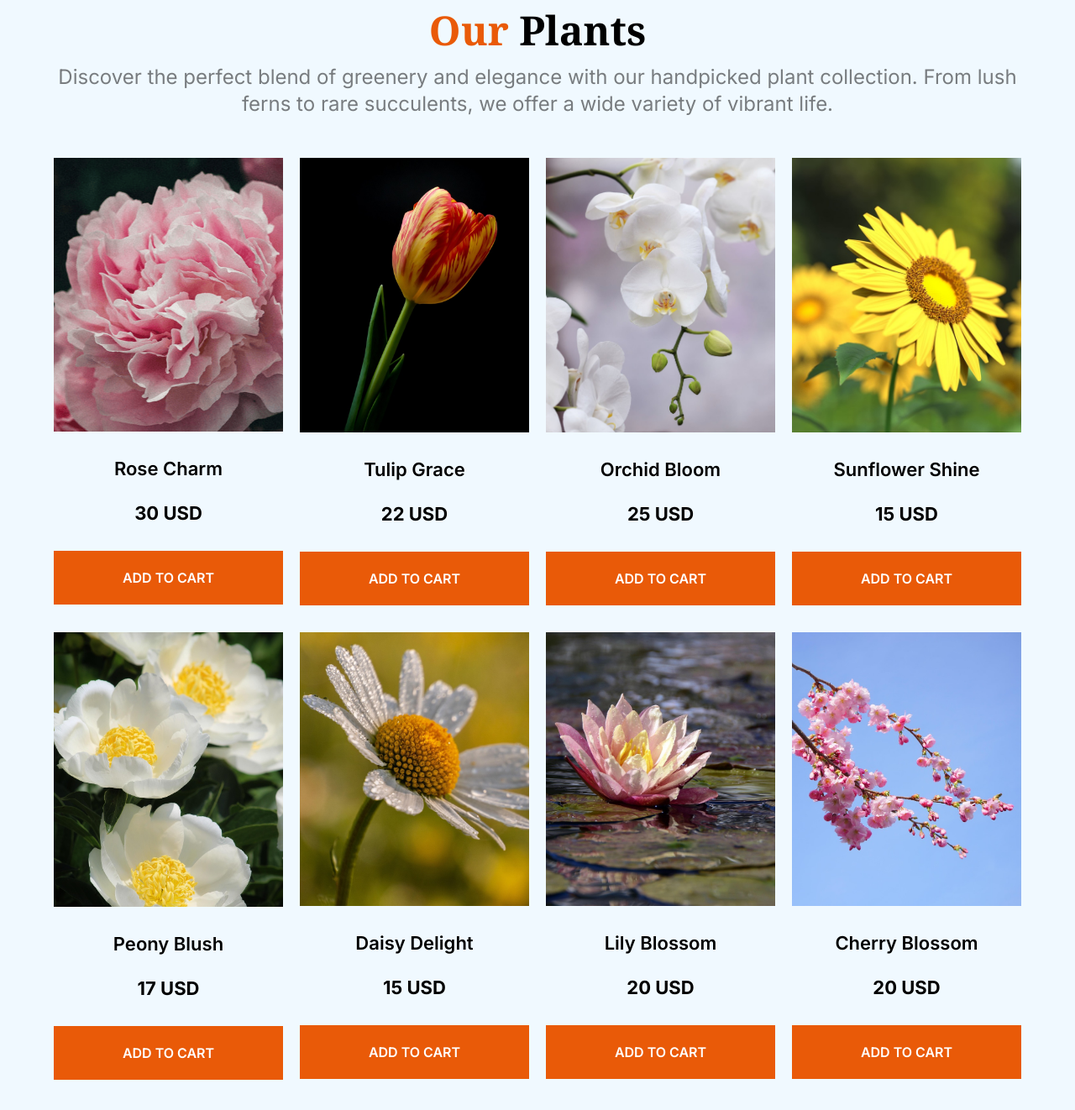
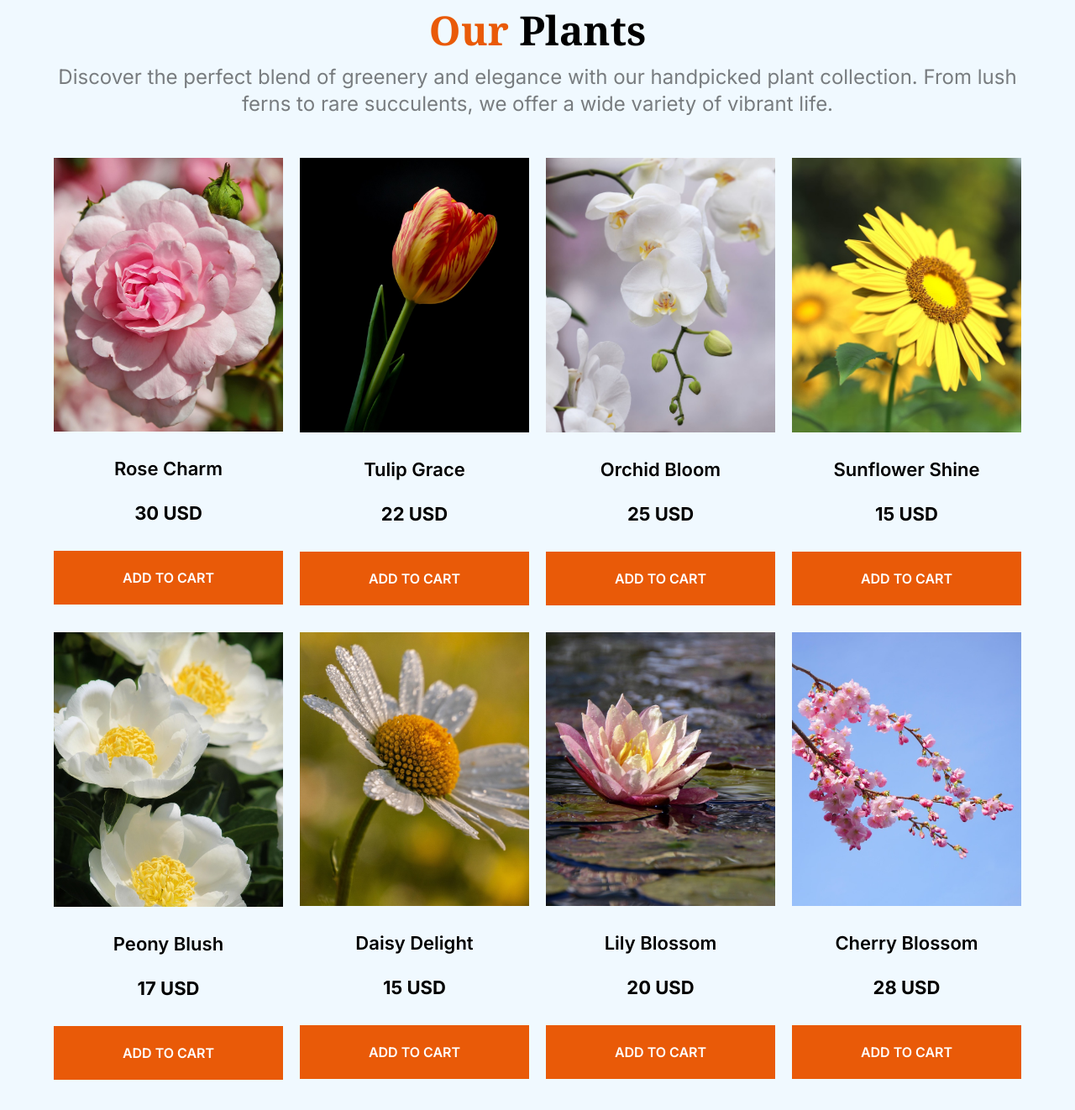
Before and after one commit to md-sh-shuvo/Responsive-Flowers, a plain HTML site: page index.html in a window 1280 px wide. Shown: the part 783-2105 px from the top of the page at 84% size. Drawn offline with nearby package versions, Linux system fonts and the light colour scheme.

Commit message:
finishing touch

```diff
--- a/index.html
+++ b/index.html
@@ -85,7 +85,7 @@
           <div class="space-y-7">
             <img
               class="w-full"
-              src="assets/rose-blossom.png"
+              src="assets/rose-charm2.png"
               alt="available flower plants in our store"
             />
             <div class="space-y-2 md:space-y-5">
@@ -209,7 +209,7 @@
             />
             <div class="space-y-2 md:space-y-5">
               <p class="md:text-[22px] font-semibold">Cherry Blossom</p>
-              <p class="md:text-[22px] font-bold">20 USD</p>
+              <p class="md:text-[22px] font-bold">28 USD</p>
             </div>
             <button
               onclick="alertMessage()"
```
Also changed, not shown: assets/rose-charm2.png (added).
